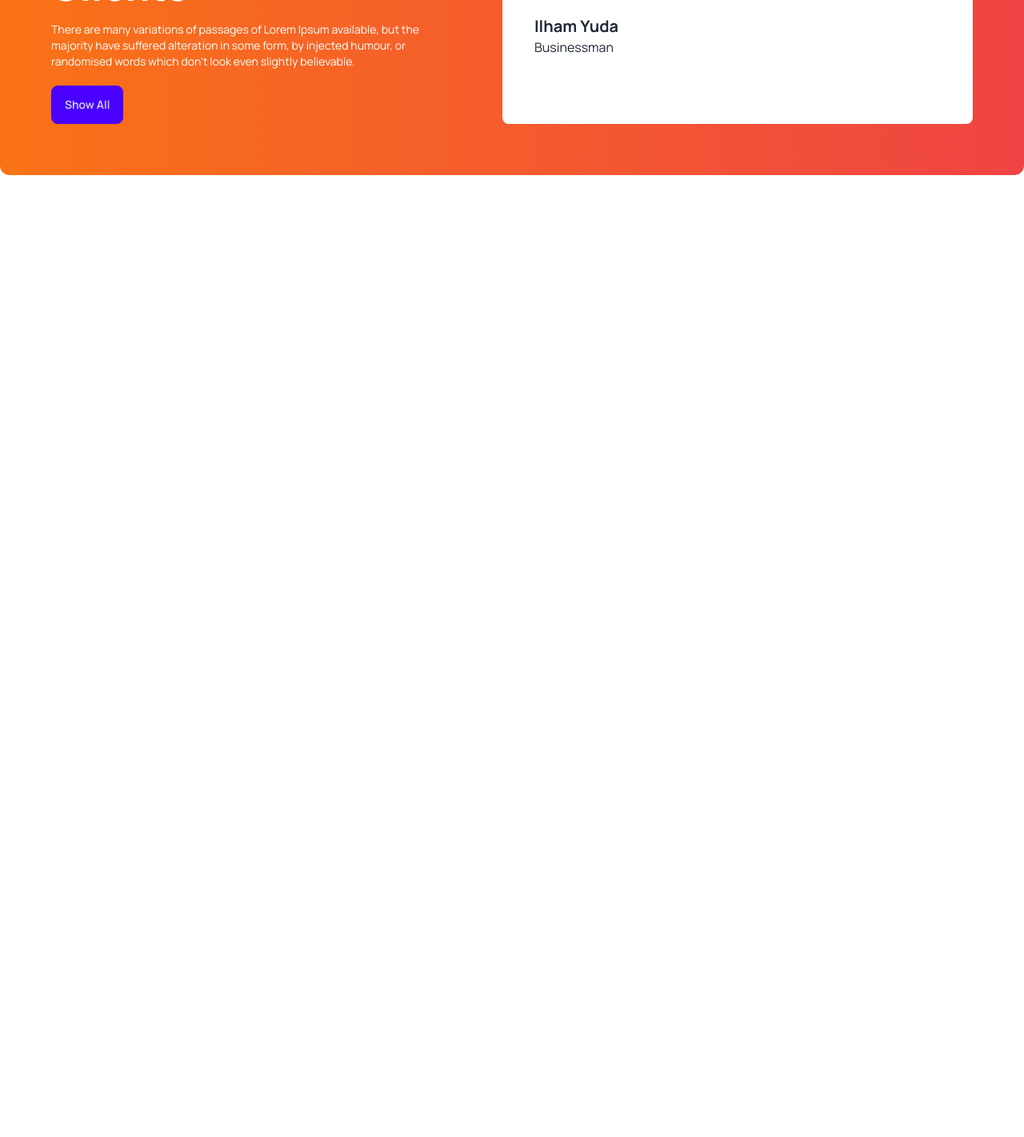
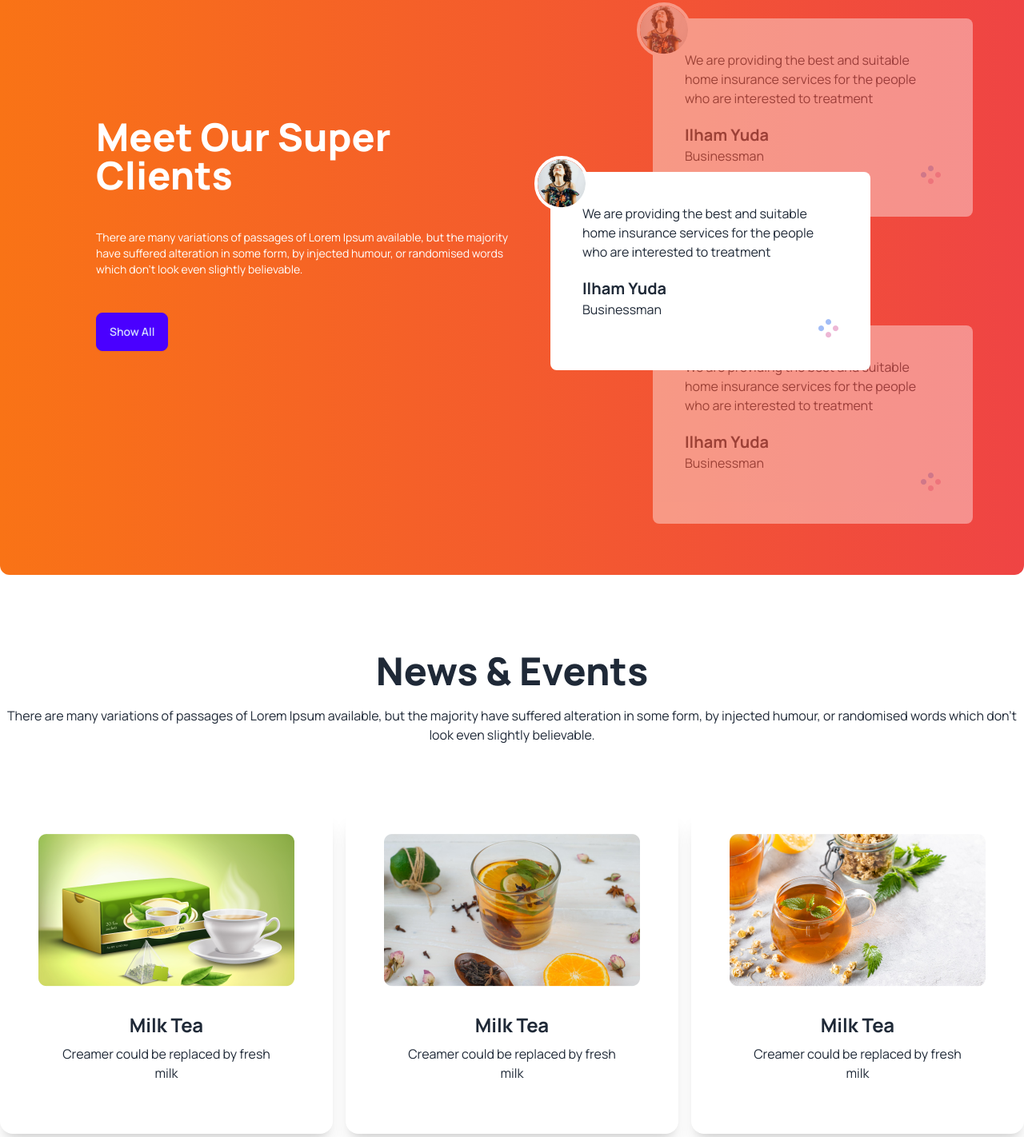
Before and after one commit to jhraju1122/tea-house-with--tailwind, a plain HTML site: page index.html in a window 1280 px wide. Shown: the part 2421-3843 px from the top of the page at 80% size. Before the commit the page ends 2736 px from the top, so only its background shows below. Drawn offline with nearby package versions, Linux system fonts and the light colour scheme.

Commit message:
added news and event section

```diff
--- a/index.html
+++ b/index.html
@@ -149,22 +149,96 @@
 </section>
 
 <!-- super client section  -->
-<section class="my-24 flex rounded-xl bg-gradient-to-r from-orange-500 to-red-500 px-16 py-16 gap-14 flex-col md:flex-row">
-<div class="flex-1 space-y-5">
-  <h2 class="text-5xl font-extrabold text-white">Meet Our Super <br> Clients</h2>
-  <p class="text-sm text-white">There are many variations of passages of Lorem Ipsum available, but the majority have suffered alteration in some form, by injected humour, or randomised words which don't look even slightly believable. </p>
-  <button class="btn btn-primary">Show All</button>
+<section class="my-24 flex rounded-xl bg-gradient-to-r from-orange-500 to-red-500 px-16 py-16 gap-28 flex-col md:flex-row">
+<div class="flex items-center space-y-5 mx-14">
+  <div class="">
+    <h2 class="text-5xl font-extrabold text-white my-5">Meet Our Super <br> Clients</h2>
+    <p class="text-sm text-white my-11 ">There are many variations of passages of Lorem Ipsum available, but the majority have suffered alteration in some form, by injected humour, or randomised words which don't look even slightly believable. </p>
+    <button class="btn btn-primary">Show All</button>
+  </div>
 </div>
 
 
-<!-- review card  -->
-<div class="flex-1 p-10 rounded-lg bg-white relative">
-  <img class="absolute -left-5 -top-5" src="./images/client.png" alt="">
-  <p class="">We are providing the best and suitable home insurance services for the people who are interested to treatment</p>
-  <p class="text-xl font-bold mt-5">Ilham Yuda</p>
-  <p>Businessman</p>
+<!-- next review card  -->
+<div class="flex-1 ">
+  <div class="p-10 rounded-lg bg-white relative opacity-40 -bottom-28 z-10">
+    <img class="absolute -left-5 -top-5 border-4 border-white rounded-full" src="./images/client.png" alt="">
+    <p class="">We are providing the best and suitable home insurance services for the people who are interested to treatment</p>
+    <p class="text-xl font-bold mt-5">Ilham Yuda</p>
+    <p>Businessman</p>
+    <div class="flex justify-end">
+      <img src="./images/circles.png" alt="">
+
+  </div>
+  </div>
+
+  <!-- current review card  -->
+  <div class="p-10 rounded-lg bg-white relative absolute lg:w-[400px] top-14 -left-32 z-20">
+    <img class="absolute -left-5 -top-5 border-4 border-white rounded-full" src="./images/client.png" alt="">
+    <p class="">We are providing the best and suitable home insurance services for the people who are interested to treatment</p>
+    <p class="text-xl font-bold mt-5">Ilham Yuda</p>
+    <p>Businessman</p>
+    <div class="flex justify-end">
+      <img src="./images/circles.png" alt="">
+
+  </div>
+  </div>
+  <!-- previous review card  -->
+  <div class=" p-10 rounded-lg bg-white relative opacity-40 z-10">
+    <img class="absolute -left-5 -top-5 border-4 border-white rounded-full" src="./images/client.png" alt="">
+    <p class="">We are providing the best and suitable home insurance services for the people who are interested to treatment</p>
+    <p class="text-xl font-bold mt-5">Ilham Yuda</p>
+    <p>Businessman</p>
+    <div class="flex justify-end">
+      <img src="./images/circles.png" alt="">
+
+  </div>
+  </div>
+</div>
+
+
+</section>
+
+<!-- news and event section  -->
+<section class="text-center my-24">
+  <h2 class="text-5xl font-extrabold mb-5">News & Events</h2>
+  <p class=" lg:max-w3xl mx-auto mb-20">There are many variations of passages of Lorem Ipsum available, but the majority have suffered alteration in some form, by injected humour, or randomised words which don't look even slightly believable. </p>
+<!-- featured tea card container  -->
+<div class="grid grid-cols-1 md:grid-cols-2 lg:grid-cols-3 gap-4">
+
+  <!-- first card-1 -->
+<div class="card  p-8 shadow-xl bg-gradient-to-[#F4F4F4] to-[#F4F4F400]">
+  <figure><img src="./images/news-1.png" alt="Shoes" /></figure>
+  <div class="card-body justify-center">
+    <h2 class="text-2xl font-bold">Milk Tea</h2>
+    <p>Creamer could be replaced by fresh milk</p>
+
+  </div>
+</div>
+  <!-- first card-2  -->
+<div class="card    p-8 shadow-xl bg-gradient-to-[#F4F4F4] to-[#F4F4F400]">
+  <figure><img src="./images/news-2.png" alt="Shoes" /></figure>
+  <div class="card-body justify-center">
+    <h2 class="text-2xl font-bold">Milk Tea</h2>
+    <p>Creamer could be replaced by fresh milk</p>
+
+  </div>
+</div>
+  <!-- first car-3  -->
+<div class="card   p-8 shadow-xl bg-gradient-to-[#F4F4F4] to-[#F4F4F400]">
+  <figure><img src="./images/news-3.png" alt="Shoes" /></figure>
+  <div class="card-body justify-center">
+    <h2 class="text-2xl font-bold">Milk Tea</h2>
+    <p>Creamer could be replaced by fresh milk</p>
+
+  </div>
+</div>
+
 </div>
 </section>
+
+
+
 
     </main>
 
```
